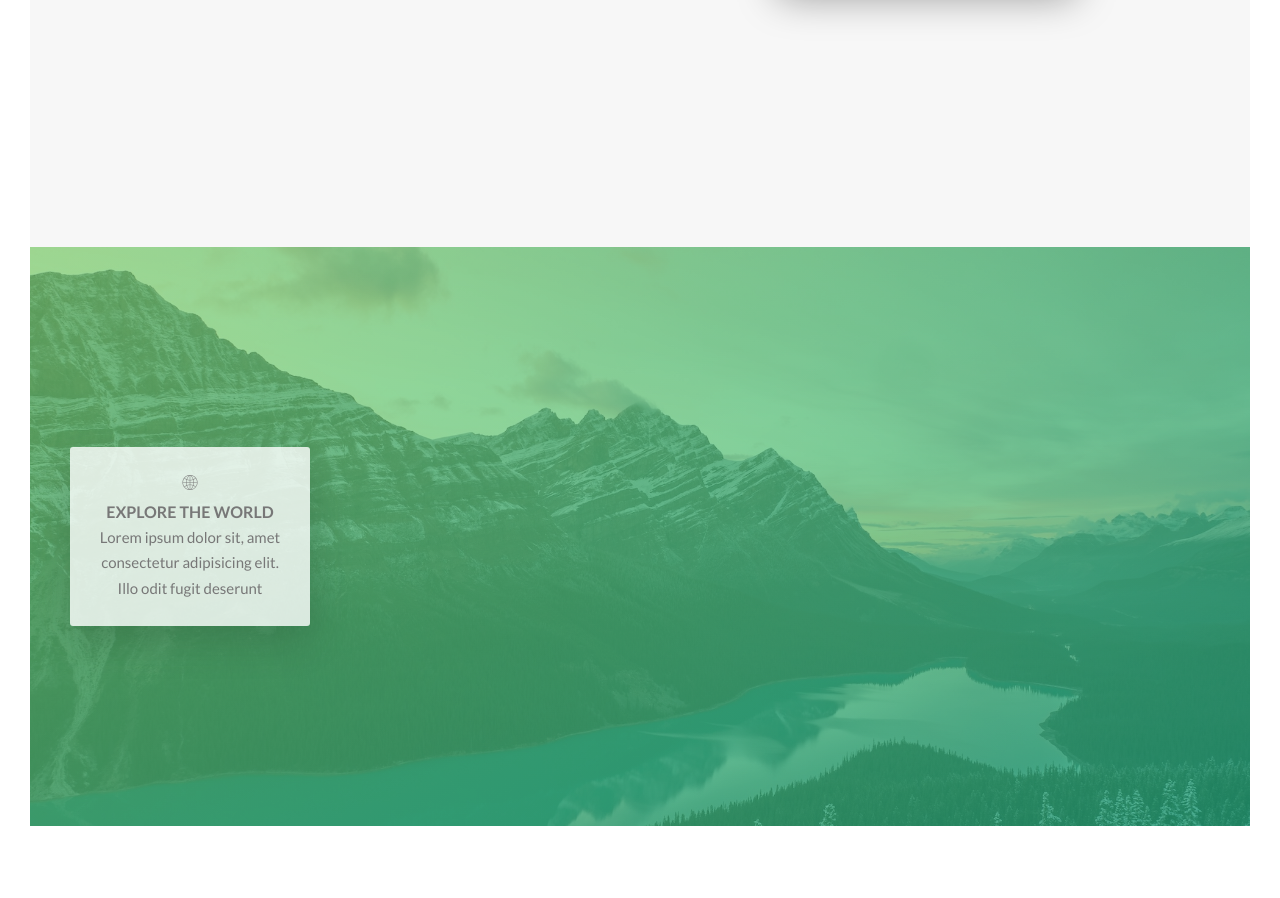
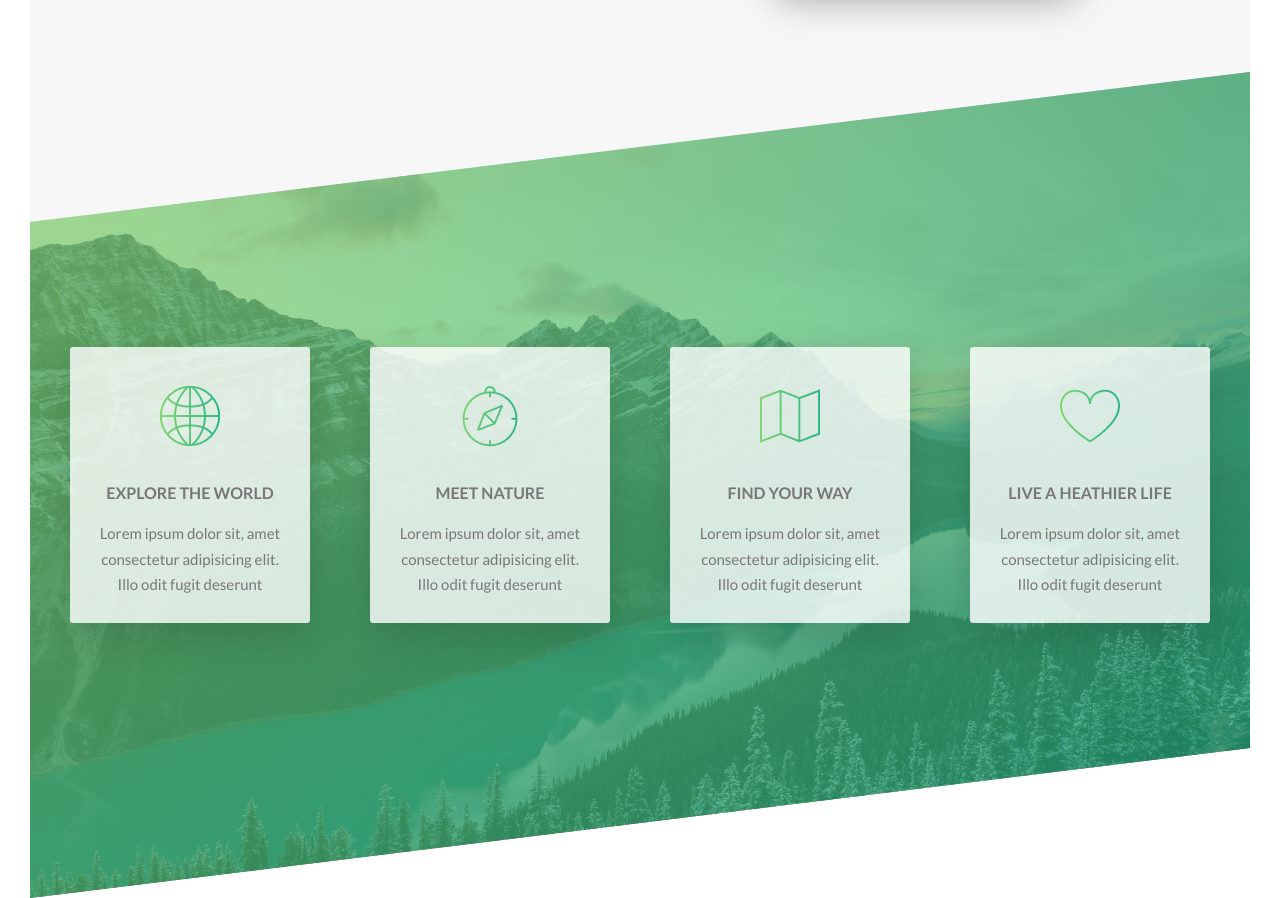
Before and after one commit to pneibaur/css-natours-exercise, a website: page starter/index.html in a window 1280 px wide. Shown: the part 1297-2195 px from the top of the page. Before the commit the page ends 2153 px from the top, so only its background shows below. Drawn offline with Linux system fonts and the light colour scheme.

Commit message:
finishes features section

```diff
--- a/starter/index.html
+++ b/starter/index.html
@@ -136,8 +136,35 @@
                 <div class="row">
                     <div class="col-1-of-4">
                         <div class="feature-box">
-                            <i class="fature-box__icon icon-basic-world"></i>
-                            <h3 class="heading-tertiary">Explore the world</h3>
+                            <i class="feature-box__icon icon-basic-world"></i>
+                            <h3 class="heading-tertiary u-margin-bottom-small">Explore the world</h3>
+                            <p class="feature-box__text">
+                                Lorem ipsum dolor sit, amet consectetur adipisicing elit. Illo odit fugit deserunt
+                            </p>
+                        </div>
+                    </div>
+                    <div class="col-1-of-4">
+                        <div class="feature-box">
+                            <i class="feature-box__icon icon-basic-compass"></i>
+                            <h3 class="heading-tertiary u-margin-bottom-small">Meet Nature</h3>
+                            <p class="feature-box__text">
+                                Lorem ipsum dolor sit, amet consectetur adipisicing elit. Illo odit fugit deserunt
+                            </p>
+                        </div>
+                    </div>
+                    <div class="col-1-of-4">
+                        <div class="feature-box">
+                            <i class="feature-box__icon icon-basic-map"></i>
+                            <h3 class="heading-tertiary u-margin-bottom-small">Find your way</h3>
+                            <p class="feature-box__text">
+                                Lorem ipsum dolor sit, amet consectetur adipisicing elit. Illo odit fugit deserunt
+                            </p>
+                        </div>
+                    </div>
+                    <div class="col-1-of-4">
+                        <div class="feature-box">
+                            <i class="feature-box__icon icon-basic-heart"></i>
+                            <h3 class="heading-tertiary u-margin-bottom-small">Live a heathier life</h3>
                             <p class="feature-box__text">
                                 Lorem ipsum dolor sit, amet consectetur adipisicing elit. Illo odit fugit deserunt
                             </p>
--- a/starter/sass/Base/_typography.scss
+++ b/starter/sass/Base/_typography.scss
@@ -2,6 +2,7 @@
 
 @use "../abstracts/variables" as vars;
 @use "../base/animations";
+@use "../abstracts/mixins";
 
 body{
     font-family: 'lato', sans-serif;
@@ -53,9 +54,7 @@
     font-weight: 700;
     // display block means it'll take up 100% of the space given. inline-block makes it take up only what's necessary.
     display: inline-block;
-    background-image: linear-gradient(to right, vars.$color-primary-light, vars.$color-primary-dark);
-    background-clip: text;
-    color: transparent;
+    @include mixins.gradient-text;
     letter-spacing: 2px;
     transition: all .2s;
 
--- a/starter/sass/abstracts/_mixins.scss
+++ b/starter/sass/abstracts/_mixins.scss
@@ -1,3 +1,4 @@
+@use "../abstracts/variables" as vars;
 
 // This is the fix for the float method, when the pixel height is 0.
 @mixin clearfix {
@@ -11,3 +12,9 @@
         clear: both;
     }
 }
+
+@mixin gradient-text {
+    background-image: linear-gradient(to right, vars.$color-primary-light, vars.$color-primary-dark);
+    background-clip: text;
+    color: transparent;
+}
--- a/starter/sass/components/_feature-box.scss
+++ b/starter/sass/components/_feature-box.scss
@@ -1,4 +1,5 @@
 @use "../abstracts/variables" as vars;
+@use "../abstracts/mixins";
 
 .feature-box {
     background-color: rgba(vars.$color-white, .8);
@@ -7,5 +8,16 @@
     text-align: center;
     border-radius: 3px;
     box-shadow: 0 1.5rem 4rem rgba(vars.$color-black, .15);
+    transition: .3s;
 
+    &__icon{
+        display: inline-block;
+        font-size: 6rem;
+        margin-bottom: .5rem;
+        @include mixins.gradient-text;
+    }
+
+    &:hover {
+        transform: translateY(-1.5rem) scale(1.03);
+    }
 }
--- a/starter/sass/pages/_home.scss
+++ b/starter/sass/pages/_home.scss
@@ -14,4 +14,13 @@
     rgba(vars.$color-primary-dark, 0.7)),
     url(../img/nat-4.jpg);
     background-size: cover;
+    margin-top: -10rem;
+    // This skews the entire section and give it that angled look. Unfortunately it also skews all the child elements so it looks wonky...
+    transform: skewY(-7deg);
+    // fortunately, we can skew it back! This is the "direct child" selector: '>'.
+    // it writes out like this: .section-features > *.
+    // basically we are selecting all the direct children of section-features, which in this case is only the .row
+    & > * {
+        transform: skewY(7deg);
+    }
 }
```
Also changed, not shown: starter/css/style.css, 1 other file.
